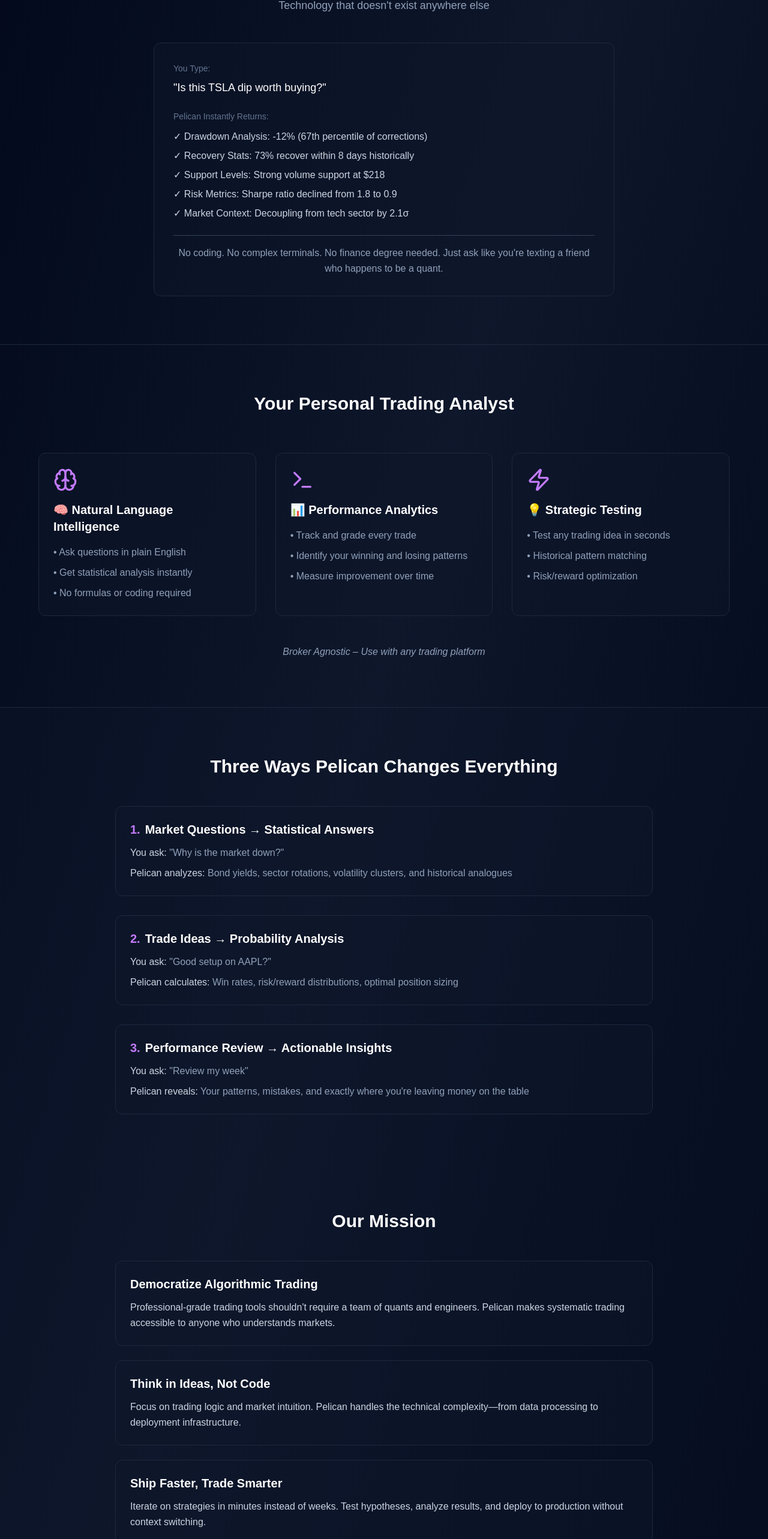
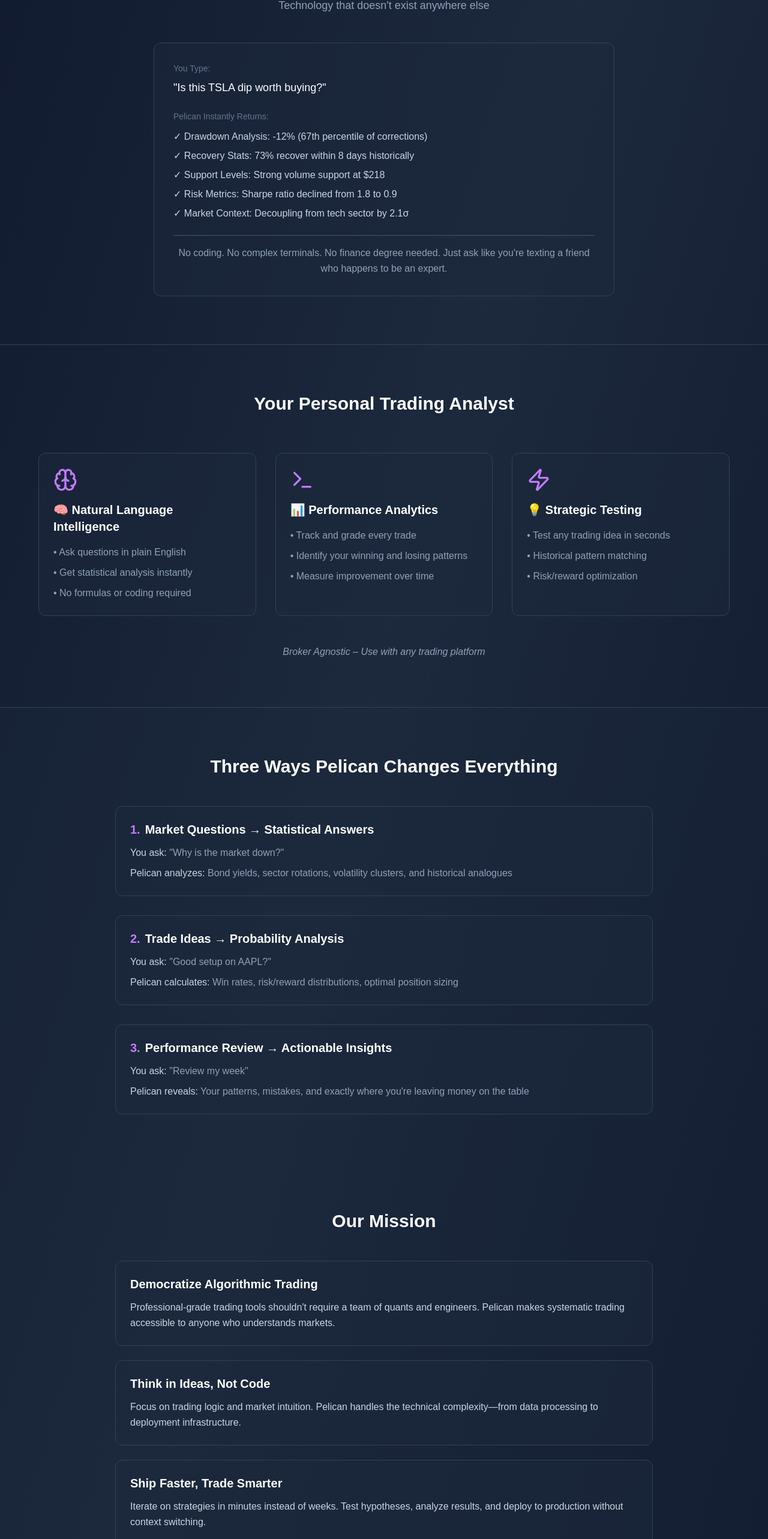
Before and after one commit to PelicanAI/pelican-landing-page, a Next.js app: page / in a window 1280 px wide. Shown: the part 1094-3660 px from the top of the page at 60% size. Built offline with nearby package versions, Linux system fonts and the light colour scheme.

Commit message:
Update landing page

```diff
--- a/app/page.js
+++ b/app/page.js
@@ -82,9 +82,9 @@
   };
 
   return (
-    <div className="min-h-screen bg-gradient-to-br from-slate-950 via-slate-900 to-slate-950 text-white">
+    <div className="min-h-screen bg-gradient-to-br from-slate-900 via-slate-800 to-slate-900 text-white">
       {/* Header */}
-      <header className="border-b border-slate-800 bg-slate-950/50 backdrop-blur-sm fixed w-full z-10">
+      <header className="border-b border-slate-700 bg-slate-900/50 backdrop-blur-sm fixed w-full z-10">
         <div className="max-w-6xl mx-auto px-4 py-3 md:px-6 md:py-4 flex justify-between items-center">
           <div className="flex items-center gap-2">
             <Image
@@ -170,14 +170,14 @@
       </section>
 
       {/* The Breakthrough Section */}
-      <section className="py-12 px-4 md:py-20 md:px-6 border-t border-slate-800">
+      <section className="py-12 px-4 md:py-20 md:px-6 border-t border-slate-700">
         <div className="max-w-5xl mx-auto">
           <h2 className="text-3xl md:text-4xl font-bold text-center mb-3 md:mb-4">Plain English In. Institutional Analytics Out.</h2>
           <p className="text-base md:text-lg text-slate-400 text-center mb-8 md:mb-12">
             Technology that doesn&apos;t exist anywhere else
           </p>
 
-          <div className="bg-slate-900/50 border border-slate-800 rounded-xl p-6 md:p-8 max-w-3xl mx-auto">
+          <div className="bg-slate-800/50 border border-slate-700 rounded-xl p-6 md:p-8 max-w-3xl mx-auto">
             <div className="mb-6">
               <p className="text-sm text-slate-500 mb-2">You Type:</p>
               <p className="text-base md:text-lg text-white font-medium">&quot;Is this TSLA dip worth buying?&quot;</p>
@@ -194,9 +194,9 @@
               </div>
             </div>
 
-            <div className="pt-4 border-t border-slate-700">
+            <div className="pt-4 border-t border-slate-600">
               <p className="text-sm md:text-base text-slate-400 text-center leading-relaxed">
-                No coding. No complex terminals. No finance degree needed. Just ask like you&apos;re texting a friend who happens to be a quant.
+                No coding. No complex terminals. No finance degree needed. Just ask like you&apos;re texting a friend who happens to be an expert.
               </p>
             </div>
           </div>
@@ -204,12 +204,12 @@
       </section>
 
       {/* What Is Pelican */}
-      <section className="py-12 px-4 md:py-20 md:px-6 border-t border-slate-800">
+      <section className="py-12 px-4 md:py-20 md:px-6 border-t border-slate-700">
         <div className="max-w-6xl mx-auto">
           <h2 className="text-2xl md:text-3xl font-bold text-center mb-8 md:mb-16">Your Personal Trading Analyst</h2>
 
           <div className="grid grid-cols-1 md:grid-cols-2 lg:grid-cols-3 gap-4 md:gap-6 lg:gap-8">
-            <div className="bg-slate-900/50 border border-slate-800 rounded-xl p-5 md:p-6 hover:border-purple-500/50 transition-all">
+            <div className="bg-slate-800/50 border border-slate-700 rounded-xl p-5 md:p-6 hover:border-purple-500/50 transition-all">
               <Brain className="w-8 h-8 md:w-10 md:h-10 text-purple-400 mb-3 md:mb-4" />
               <h3 className="text-lg md:text-xl font-semibold mb-3 md:mb-4">🧠 Natural Language Intelligence</h3>
               <ul className="text-sm md:text-base text-slate-400 leading-relaxed space-y-2">
@@ -219,7 +219,7 @@
               </ul>
             </div>
 
-            <div className="bg-slate-900/50 border border-slate-800 rounded-xl p-5 md:p-6 hover:border-purple-500/50 transition-all">
+            <div className="bg-slate-800/50 border border-slate-700 rounded-xl p-5 md:p-6 hover:border-purple-500/50 transition-all">
               <Terminal className="w-8 h-8 md:w-10 md:h-10 text-purple-400 mb-3 md:mb-4" />
               <h3 className="text-lg md:text-xl font-semibold mb-3 md:mb-4">📊 Performance Analytics</h3>
               <ul className="text-sm md:text-base text-slate-400 leading-relaxed space-y-2">
@@ -229,7 +229,7 @@
               </ul>
             </div>
 
-            <div className="bg-slate-900/50 border border-slate-800 rounded-xl p-5 md:p-6 hover:border-purple-500/50 transition-all">
+            <div className="bg-slate-800/50 border border-slate-700 rounded-xl p-5 md:p-6 hover:border-purple-500/50 transition-all">
               <Zap className="w-8 h-8 md:w-10 md:h-10 text-purple-400 mb-3 md:mb-4" />
               <h3 className="text-lg md:text-xl font-semibold mb-3 md:mb-4">💡 Strategic Testing</h3>
               <ul className="text-sm md:text-base text-slate-400 leading-relaxed space-y-2">
@@ -247,12 +247,12 @@
       </section>
 
       {/* How It Works */}
-      <section className="py-12 px-4 md:py-20 md:px-6 border-t border-slate-800 bg-slate-900/30">
+      <section className="py-12 px-4 md:py-20 md:px-6 border-t border-slate-700 bg-slate-800/30">
         <div className="max-w-4xl mx-auto">
           <h2 className="text-2xl md:text-3xl font-bold text-center mb-8 md:mb-12">Three Ways Pelican Changes Everything</h2>
 
           <div className="space-y-6 md:space-y-8">
-            <div className="bg-slate-900/50 border border-slate-800 rounded-xl p-5 md:p-6">
+            <div className="bg-slate-800/50 border border-slate-700 rounded-xl p-5 md:p-6">
               <h3 className="text-lg md:text-xl font-semibold mb-3 text-white flex items-start gap-2">
                 <span className="text-purple-400">1.</span>
                 Market Questions → Statistical Answers
@@ -265,7 +265,7 @@
               </p>
             </div>
 
-            <div className="bg-slate-900/50 border border-slate-800 rounded-xl p-5 md:p-6">
+            <div className="bg-slate-800/50 border border-slate-700 rounded-xl p-5 md:p-6">
               <h3 className="text-lg md:text-xl font-semibold mb-3 text-white flex items-start gap-2">
                 <span className="text-purple-400">2.</span>
                 Trade Ideas → Probability Analysis
@@ -278,7 +278,7 @@
               </p>
             </div>
 
-            <div className="bg-slate-900/50 border border-slate-800 rounded-xl p-5 md:p-6">
+            <div className="bg-slate-800/50 border border-slate-700 rounded-xl p-5 md:p-6">
               <h3 className="text-lg md:text-xl font-semibold mb-3 text-white flex items-start gap-2">
                 <span className="text-purple-400">3.</span>
                 Performance Review → Actionable Insights
@@ -295,26 +295,26 @@
       </section>
 
       {/* Vision Section */}
-      <section className="py-12 px-4 md:py-20 md:px-6 bg-slate-900/30">
+      <section className="py-12 px-4 md:py-20 md:px-6 bg-slate-800/30">
         <div className="max-w-4xl mx-auto">
           <h2 className="text-2xl md:text-3xl font-bold text-center mb-8 md:mb-12">Our Mission</h2>
 
           <div className="space-y-4 md:space-y-6 text-slate-300">
-            <div className="bg-slate-900/50 border border-slate-800 rounded-xl p-5 md:p-6">
+            <div className="bg-slate-800/50 border border-slate-700 rounded-xl p-5 md:p-6">
               <h3 className="text-lg md:text-xl font-semibold mb-2 md:mb-3 text-white">Democratize Algorithmic Trading</h3>
               <p className="text-sm md:text-base leading-relaxed">
                 Professional-grade trading tools shouldn&apos;t require a team of quants and engineers. Pelican makes systematic trading accessible to anyone who understands markets.
               </p>
             </div>
 
-            <div className="bg-slate-900/50 border border-slate-800 rounded-xl p-5 md:p-6">
+            <div className="bg-slate-800/50 border border-slate-700 rounded-xl p-5 md:p-6">
               <h3 className="text-lg md:text-xl font-semibold mb-2 md:mb-3 text-white">Think in Ideas, Not Code</h3>
               <p className="text-sm md:text-base leading-relaxed">
                 Focus on trading logic and market intuition. Pelican handles the technical complexity—from data processing to deployment infrastructure.
               </p>
             </div>
 
-            <div className="bg-slate-900/50 border border-slate-800 rounded-xl p-5 md:p-6">
+            <div className="bg-slate-800/50 border border-slate-700 rounded-xl p-5 md:p-6">
               <h3 className="text-lg md:text-xl font-semibold mb-2 md:mb-3 text-white">Ship Faster, Trade Smarter</h3>
               <p className="text-sm md:text-base leading-relaxed">
                 Iterate on strategies in minutes instead of weeks. Test hypotheses, analyze results, and deploy to production without context switching.
@@ -325,7 +325,7 @@
       </section>
 
       {/* CTA Section */}
-      <section className="py-12 px-4 md:py-20 md:px-6 bg-gradient-to-r from-purple-900/20 to-slate-900/20 border-t border-slate-800">
+      <section className="py-12 px-4 md:py-20 md:px-6 bg-gradient-to-r from-purple-900/20 to-slate-900/20 border-t border-slate-700">
         <div className="max-w-3xl mx-auto text-center">
           <h2 className="text-2xl md:text-3xl lg:text-4xl font-bold mb-3 md:mb-4 px-2">
             Ready to Transform Your Trading?
@@ -378,7 +378,7 @@
       </section>
 
       {/* Footer */}
-      <footer className="border-t border-slate-800 py-6 px-4 md:py-8 md:px-6">
+      <footer className="border-t border-slate-700 py-6 px-4 md:py-8 md:px-6">
         <div className="max-w-6xl mx-auto text-center text-slate-400 text-xs md:text-sm">
           <p>© 2025 Pelican. Built by traders who wanted institutional grade analytics.</p>
         </div>
```
